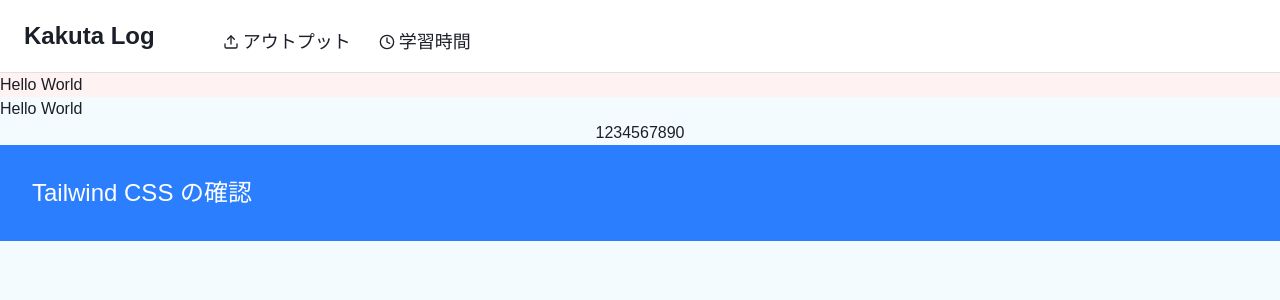
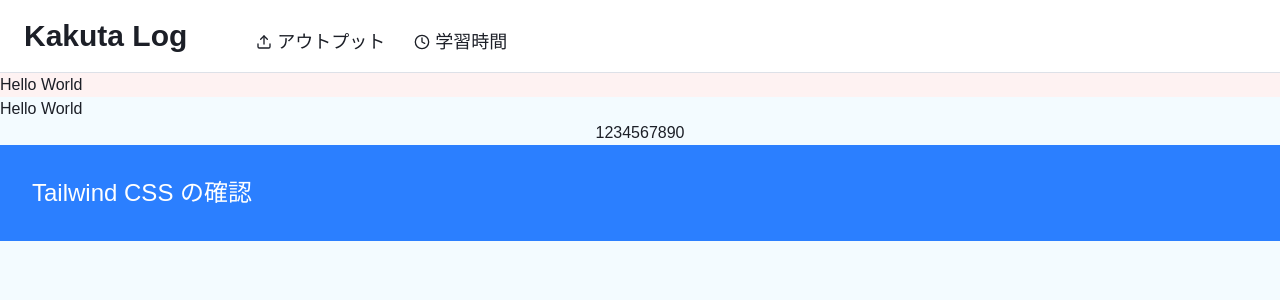
Before and after one commit to kakuta0915/kakuta-log, a Next.js app: page / in a window 1280 px wide. Shown: the top 300 px of the page. Built offline with nearby package versions, Linux system fonts and the light colour scheme.

Commit message:
feat: Header の Nav のレイアウト調整

```diff
--- a/app/globals.css
+++ b/app/globals.css
@@ -60,3 +60,18 @@
     min-height: 100vh;
   }
 }
+
+@keyframes fade-in {
+  from {
+    opacity: 0;
+    transform: translateY(-4px);
+  }
+  to {
+    opacity: 1;
+    transform: none;
+  }
+}
+
+.fade-in {
+  animation: fade-in 0.18s ease-out;
+}
--- a/components/Layouts/Header/index.tsx
+++ b/components/Layouts/Header/index.tsx
@@ -15,9 +15,11 @@ export default function Header({
 
   return (
     <>
-      {/* タブレッドサイズ・デスクトップサイズで各設定が行なわれていない❌️❌️❌️ */}
       <header className="sticky top-0 z-40 flex items-center border-b border-line bg-surface backdrop-blur p-4 px-6">
-        <Link href="/" className="text-2xl font-bold">
+        <Link
+          href="/"
+          className="font-bold text-2xl md:max-lg:text-2xl lg:text-3xl"
+        >
           Kakuta Log
         </Link>
 
@@ -30,7 +32,7 @@ export default function Header({
             aria-label={menuOpen ? "メニューを閉じる" : "メニューを開く"}
             aria-expanded={menuOpen}
             onClick={() => setMenuOpen((v) => !v)}
-            className="flex justify-center items-center ml-auto h-8 w-8 rounded-full border border-line text-fg"
+            className="flex justify-center items-center h-8 w-8 rounded-full border border-line text-fg"
           >
             {menuOpen ? <X size={16} /> : <Menu size={16} />}
           </button>
--- a/components/Nav/index.tsx
+++ b/components/Nav/index.tsx
@@ -74,9 +74,8 @@ export default function Nav({
                   }`
             }`}
           >
-            {/* ここのモバイル・デスクトップのレイアウトから */}
-            <span className="flex items-center w-[120px] gap-1 md:w-fit">
-              <span className="flex w-4 justify-center shrink-0">
+            <span className="flex items-center w-30 gap-1 md:w-fit md:max-lg:text-sm lg:text-lg">
+              <span className="flex justify-center shrink-0 w-4 md:max-lg:w-3.5 lg:w-4.5">
                 <Icon size={16} />
               </span>
               {label}
```
